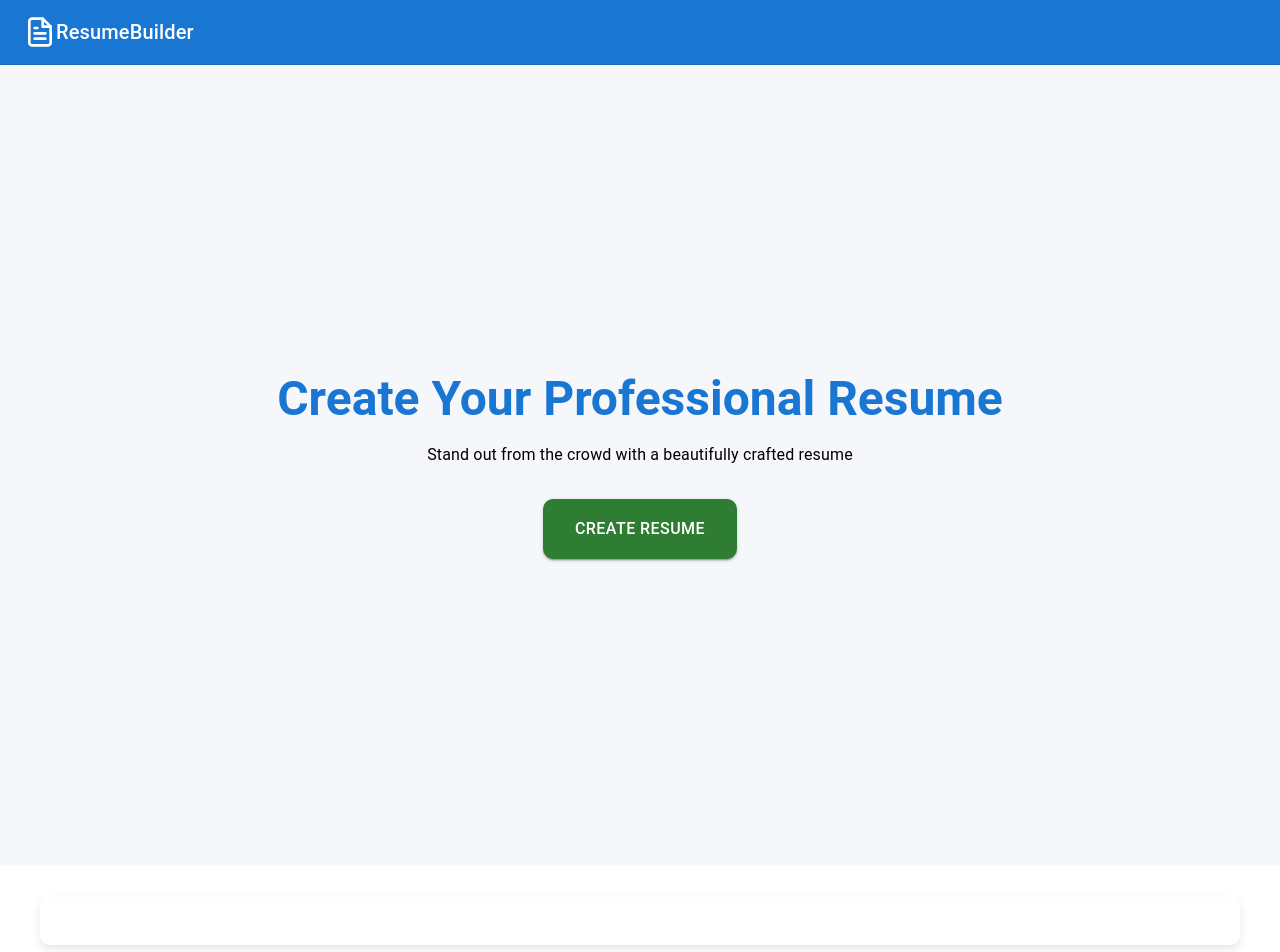
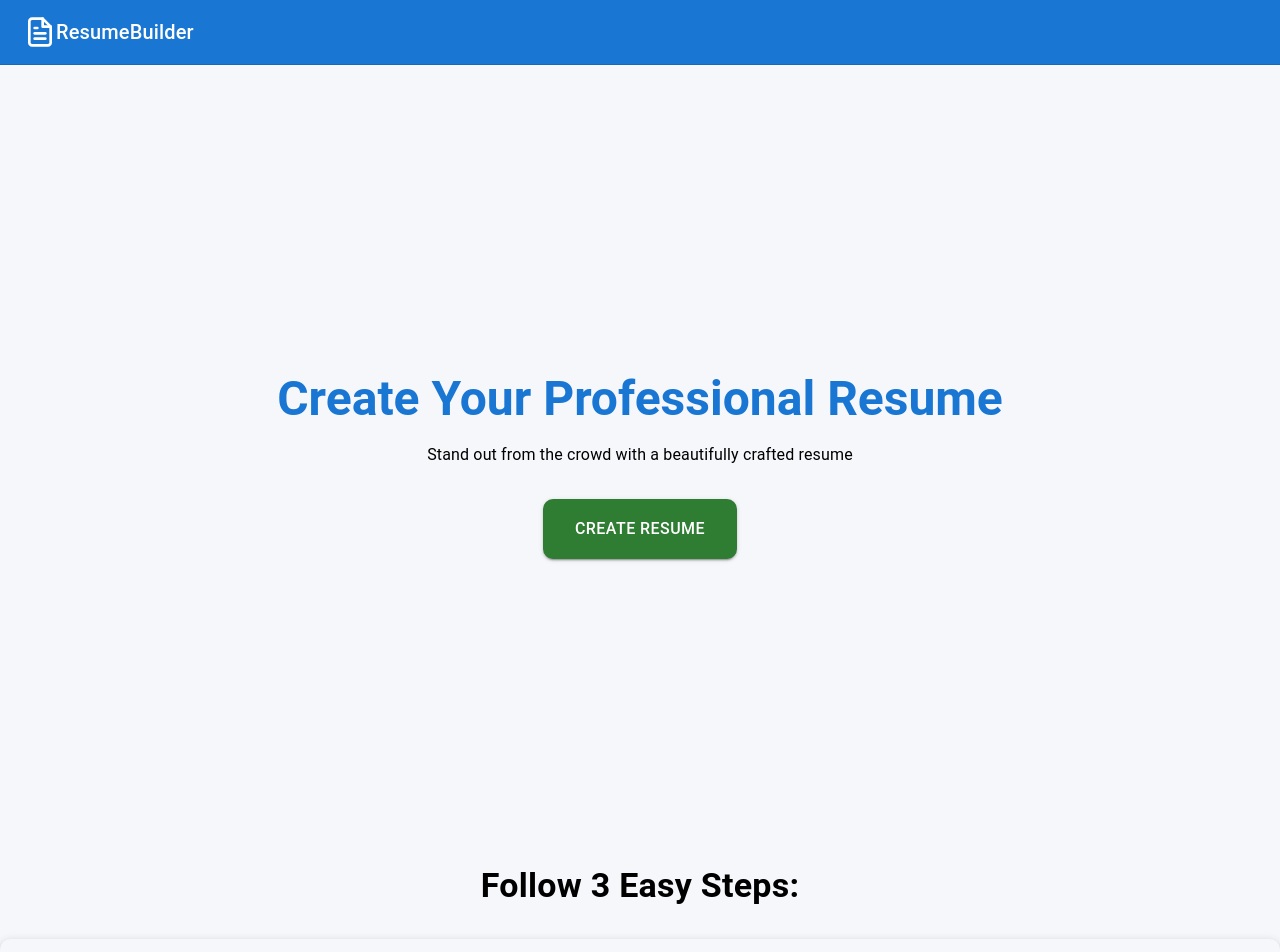
Before and after one commit to vishrut03/Resume-Builder, a React (Vite) app in the folder frontend/: page / in a window 1280 px wide. Shown: the top 952 px of the page. Built offline with nearby package versions, Linux system fonts and the light colour scheme.

Commit message:
update home.jsx

```diff
--- a/frontend/src/pages/Main/Home.jsx
+++ b/frontend/src/pages/Main/Home.jsx
@@ -45,7 +45,7 @@ const Home = () => {
   };
 
   return (
-    <React.Fragment>
+    <div className="bg-[#f5f7fa]">
       {currentStep === "Step1" ? (
         <PersonalDetails />
       ) : (
@@ -79,19 +79,7 @@ const Home = () => {
         </Box>
       )}
 
-      <Box
-        sx={{
-          width: "100%",
-          maxWidth: "1200px",
-          margin: "2rem auto",
-          padding: 3,
-          backgroundColor: "#ffffff",
-          borderRadius: "10px",
-          boxShadow: "0 4px 10px rgba(0, 0, 0, 0.1)",
-        }}
-      >
-        {/* Content inside the Box */}
-      </Box>
+
         <Typography variant="h4" sx={{ mb: 4, fontWeight: "bold", textAlign: "center" }}>
           Follow 3 Easy Steps:
         </Typography>
@@ -103,7 +91,8 @@ const Home = () => {
             marginBottom: 3,
             boxShadow: 3,
             borderRadius: "10px",
-            backgroundColor: "#f9f9f9",
+            width: "auto",
+            backgroundColor: "#f5f7fa"
           }}
         >
 
@@ -196,6 +185,7 @@ const Home = () => {
             boxShadow: 3,
             borderRadius: "10px",
             backgroundColor: "#f9f9f9",
+            marginBottom: 3,
           }}
         >
           <Grid2 container spacing={2} alignItems="center">
@@ -217,7 +207,7 @@ const Home = () => {
           </Grid2>
         </Card>
       </Box>
-      </React.Fragment>
+      </div>
     );
 };
 
```
